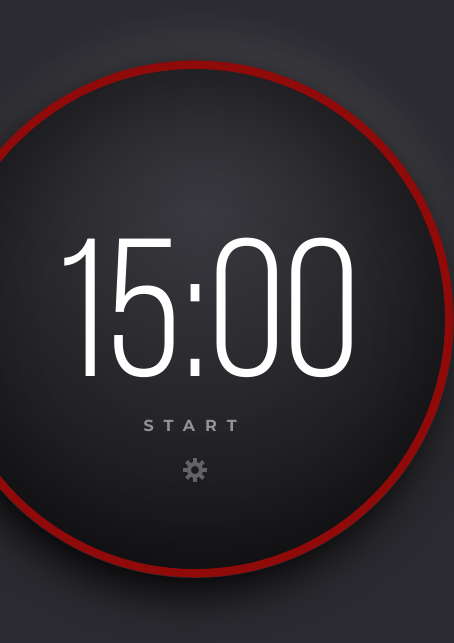
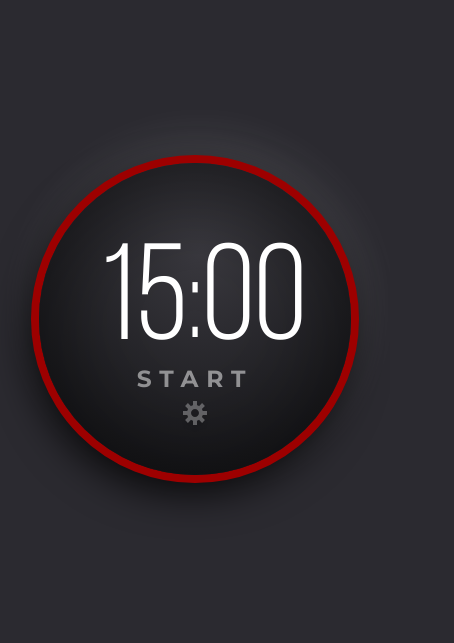
Before and after one commit to MrFootwork/challenge_1-pomodoro_1, a Vue app: page / in a window 390 px wide. Shown: the part 103-746 px from the top of the page, 454 px wide, since content can reach past the window. Built offline with nearby package versions, Linux system fonts and the light colour scheme.

Commit message:
responsive

```diff
--- a/src/App.vue
+++ b/src/App.vue
@@ -46,13 +46,26 @@ body {
 
   .wrapper {
     align-items: center;
+    display: flex;
+    justify-content: center;
+    // position: absolute;
+
+
     border-radius: 50%;
     box-shadow: -5px 14px 44px #000000, 5px -16px 50px rgba(255, 255, 255, 0.15);
-    display: flex;
-    height: 518px;
-    justify-content: center;
-    position: relative;
-    width: 518px;
+
+    @media screen and (orientation : landscape) {
+      height: 80vh;
+      width: 80vh;
+    }
+
+    @media screen and (orientation : portrait) {
+      height: 80vw;
+      width: 80vw;
+    }
+
+    max-height: 518px;
+    max-width : 518px;
   }
 }
 </style>
--- a/src/components/ButtonSettings.vue
+++ b/src/components/ButtonSettings.vue
@@ -31,14 +31,31 @@ function toggleEditMode() {
 
 <style lang="scss" scoped>
 .settings {
-  border: none;
-  background: none;
-  outline: none;
-  cursor: pointer;
-  opacity: 0.3;
+  color: white;
+  opacity: .3;
+
+  font-family: 'Montserrat', sans-serif;
+  text-transform: uppercase;
 
   &:hover {
     opacity: 1;
   }
+
+  @media screen and (orientation : landscape) {
+    font-size: 4vh;
+    padding: 1vh;
+    letter-spacing: 2vh;
+  }
+
+  @media screen and (orientation : portrait) {
+    font-size: 6vw;
+    padding: 1vw;
+    letter-spacing: 2vw;
+  }
+
+  cursor: pointer;
+  background: none;
+  border: none;
+  outline: none;
 }
 </style>
--- a/src/components/ButtonStart.vue
+++ b/src/components/ButtonStart.vue
@@ -28,7 +28,7 @@ function toggleTimer() {
 }
 
 const captionButton = computed(() => {
-  return timerStore.isRunning ? 'stop' : 'start'
+  return timerStore.isRunning ? ' stop' : ' start'
 })
 </script>
 
@@ -38,21 +38,31 @@ const captionButton = computed(() => {
 
 <style lang="scss" scoped>
 .start {
-  cursor: pointer;
-  font-family: 'Montserrat', sans-serif;
-  font-size: 16px;
-  letter-spacing: 10px;
-  line-height: 20px;
-  background: none;
   color: white;
   opacity: .5;
-  border: none;
-  outline: none;
+
+  font-family: 'Montserrat', sans-serif;
   text-transform: uppercase;
-  margin-bottom: 20px;
 
   &:hover {
     opacity: 1;
   }
+
+  @media screen and (orientation : landscape) {
+    font-size: 4vh;
+    padding: 1vh;
+    letter-spacing: 2vh;
+  }
+
+  @media screen and (orientation : portrait) {
+    font-size: 6vw;
+    padding: 1vw;
+    letter-spacing: 2vw;
+  }
+
+  cursor: pointer;
+  background: none;
+  border: none;
+  outline: none;
 }
 </style>
--- a/src/components/DisplayTime.vue
+++ b/src/components/DisplayTime.vue
@@ -46,7 +46,6 @@ watchEffect(() => {
 <template>
   <div class="time">
     <div class="minutes">
-      <!-- <input type="text" v-model="timeDisplay.minutes" :disabled="disabled" /> -->
       <input class="inputMinutes" type="text" v-model="timerStore.minutes" :disabled="disabled" />
     </div>
     <div class="colon">:</div>
@@ -59,35 +58,66 @@ watchEffect(() => {
 <style lang="scss" scoped>
 /* actual time */
 .time {
+  font-family: "bebas";
   display: flex;
-  font-family: "bebas";
-  font-size: 196px;
-  margin: 30px auto;
-  position: relative;
-  top: 30px;
+  background: none;
+  color: white;
+
+  @media screen and (orientation : landscape) {
+    padding-top: 10vh
+  }
+
+  @media screen and (orientation : portrait) {
+    padding-top: 10vw
+  }
+
+  .inputMinutes {
+    text-align: end;
+    padding: 0
+  }
+
+  .inputSeconds {
+    text-align: justify;
+    padding: 0
+  }
 
   input[type="text"] {
     border: 0;
     border-bottom: 1px dashed white;
     background: none;
+    outline: none;
+
+    font-family: "bebas";
+    background: none;
     color: white;
-    font-family: "bebas";
-    font-size: 196px;
-    height: 170px;
-    width: 150px;
-    outline: none;
+
+    @media screen and (orientation : landscape) {
+      height: 25vh;
+      font-size: 30vh;
+      width: 25vh;
+    }
+
+    @media screen and (orientation : portrait) {
+      height: 30vw;
+      font-size: 35vw;
+      width: 30vw;
+    }
 
     &:disabled {
       border-bottom: none;
     }
   }
 
-  .inputMinutes {
-    text-align: end;
-  }
+  .colon {
+    font-family: "bebas";
 
-  .inputSeconds {
-    text-align: justify;
+    @media screen and (orientation : landscape) {
+      font-size: 25vh;
+    }
+
+    @media screen and (orientation : portrait) {
+      font-size: 30vw;
+    }
   }
 }
 </style>
--- a/src/components/RingInner.vue
+++ b/src/components/RingInner.vue
@@ -13,17 +13,29 @@
 <style lang="scss" scoped>
 /* inner circle */
 .timer {
-  align-items: center;
   background: radial-gradient(71.4% 71.4% at 51.7% 28.6%, #3A393F 0%, #17171A 100%);
+  box-shadow: inset 0px 0px 114px rgba(0, 0, 0, 0.45);
+
+  position: absolute;
+
+  @media screen and (orientation : landscape) {
+    height: 80vh;
+    width: 80vh;
+  }
+
+  @media screen and (orientation : portrait) {
+    min-height: 80vw;
+    min-width: 80vw;
+  }
+
+  max-height: 518px;
+  max-width : 518px;
+
   border-radius: 50%;
-  box-shadow: inset 0px 0px 114px rgba(0, 0, 0, 0.45);
-  color: white;
-  display: flex;
-  flex-direction: column;
-  height: 500px;
+
+  display : flex;
+  flex-flow : column;
   justify-content: center;
-  position: relative;
-  width: 500px;
-  z-index: 2;
+  align-items : center;
 }
 </style>
--- a/src/components/RingOuter.vue
+++ b/src/components/RingOuter.vue
@@ -8,24 +8,46 @@ const { isRunning } = storeToRefs(timerStore)
 </script>
 
 <template>
-  <div class="ring" :class="{ ending: !isRunning }">
-    <svg width="518" height="518" viewBox="0 0 518 518">
-      <circle stroke-width="9px" x="0" y="y" cx="259" cy="259" r="254" />
-    </svg>
-  </div>
+  <div class="ring" :class="{ ending: !isRunning }"></div>
 </template>
 
 <style lang="scss" scoped>
 /* outer glow */
 .ring {
   position: absolute;
-  left: 0;
-  stroke: #09A65A;
-  top: 0;
-  z-index: 1;
 
-  &.ending circle {
-    stroke: #900A0A;
+  @media screen and (orientation : landscape) {
+    height: 80vh;
+    width: 80vh;
+  }
+
+  @media screen and (orientation : portrait) {
+    min-height: 80vw;
+    min-width: 80vw;
+  }
+
+  max-height: 518px;
+  max-width : 518px;
+
+
+  @media screen and (orientation : landscape) {
+    border: 1vw solid #00aa51;
+  }
+
+  @media screen and (orientation : portrait) {
+    border: 1vh solid #00aa51;
+  }
+
+  border-radius: 50%;
+
+  &.ending {
+    @media screen and (orientation : landscape) {
+      border: 1vw solid #9d0000;
+    }
+
+    @media screen and (orientation : portrait) {
+      border: 1vh solid #9d0000;
+    }
   }
 }
 </style>
```
